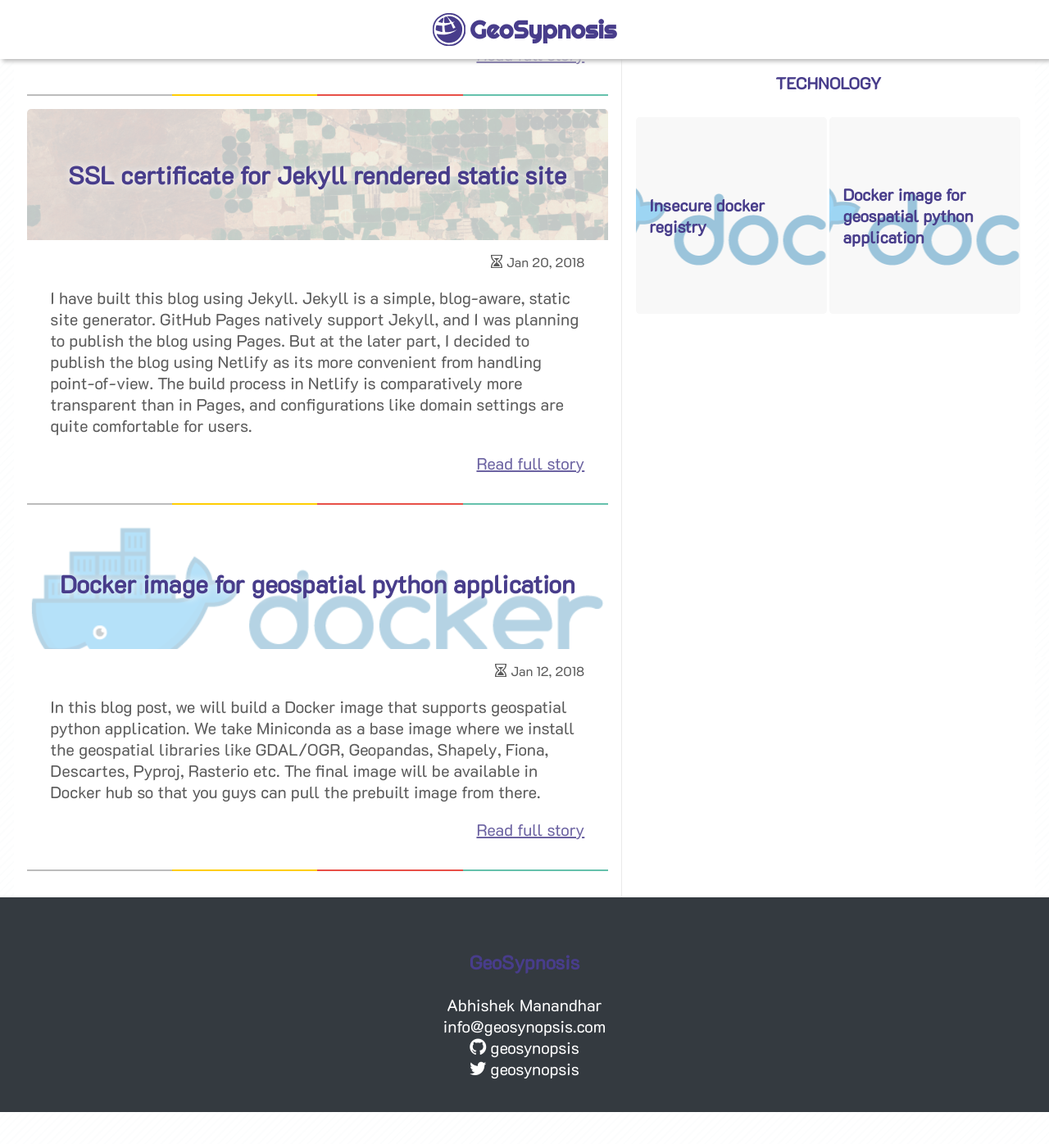
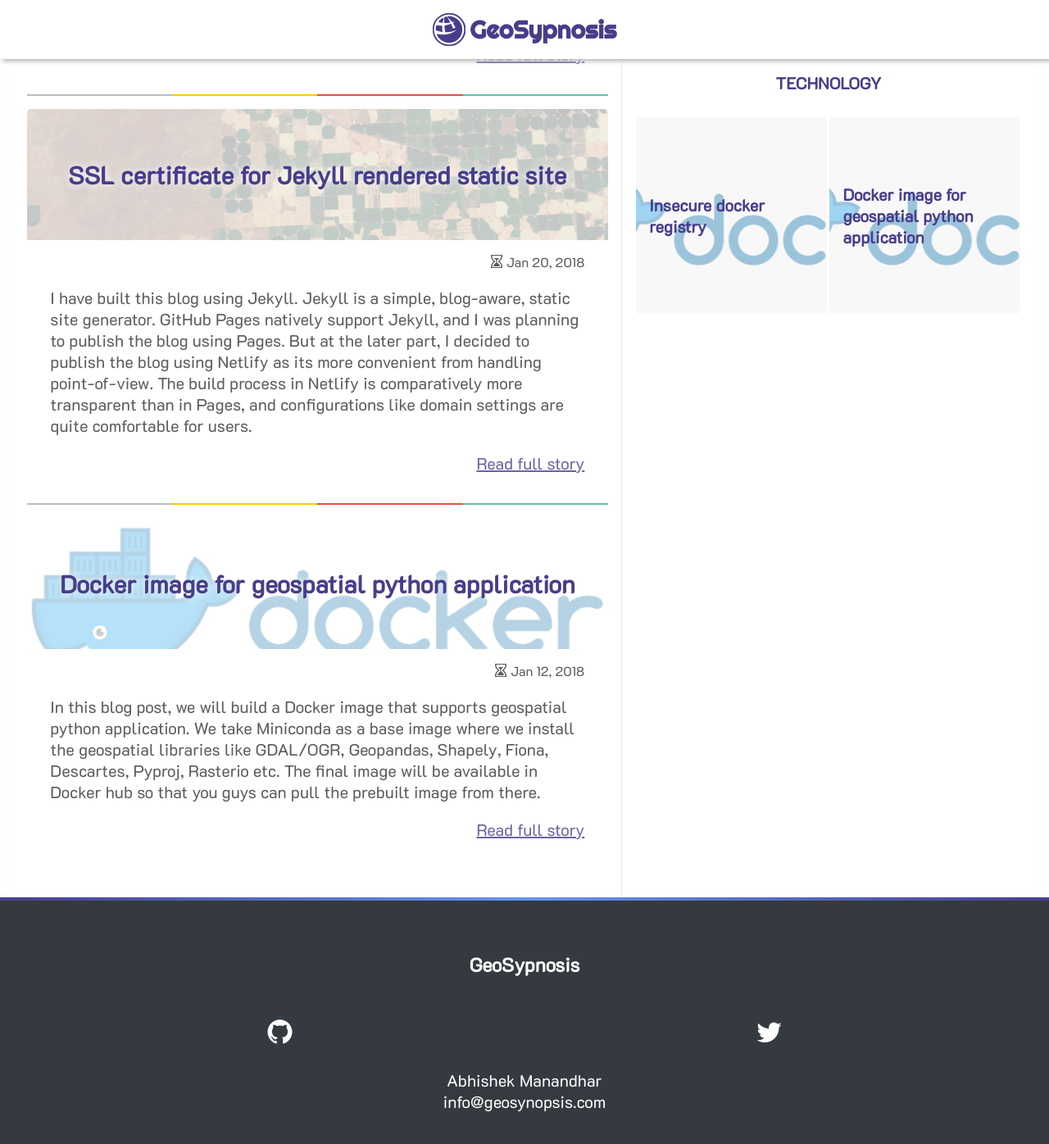
Before and after one commit to Geosynopsis/geosynopsis.github.io, a Jekyll site: the page built from index.html, in a window 1280 px wide and 1400 px high, scrolled down 1208 px. Shown: the top 1396 px of the window at 82% size. Built offline with Jekyll 4.4.1, drawn with Linux system fonts in a browser that asks for light colours; some web fonts are replaced; the list of posts is cut into pages by our own code; before the commit the page ends 2565 px from its top, so only the background shows below that.

Commit message:
WIP: update on footer border, footer style

```diff
--- a/_includes/footer.html
+++ b/_includes/footer.html
@@ -1,10 +1,33 @@
 <footer>
-    <div>
+    <div class="footer-section">
+        <div class="footer-title">
             <h3>
                 {{ site.title | escape }}
             </h3>
         </div>
+        <div class="footer-social-media">
+            {% if site.github_username %}
             <div>
+                <h2>
+                    <a href="https://github.com/{{ site.github_username }}">
+                        <i class="icon-github"></i>
+                    </a>
+                </h2>
+            </div>
+            {% endif %}
+
+            {% if site.twitter_username %}
+            <div>
+                <h2>
+                    <a href="https://twitter.com/{{ site.twitter_username }}">
+                        <i class="icon-twitter"></i>
+                    </a>
+                </h2>
+            </div>
+            {% endif %}
+        </div>
+    </div>
+    <div class="footer-section">
         <a href="{{'/about' | relative_url}}">
             {% if site.author %}
             {{ site.author | escape }}
@@ -12,27 +35,10 @@
             {{ site.title | escape }}
             {% endif %}
         </a>
-    </div>
         {% if site.email %}
         <div>
             <a href="mailto:{{ site.email }}">{{ site.email }}</a>
         </div>
         {% endif %}
-    {% if site.github_username %}
-    <div>
-        <a href="https://github.com/{{ site.github_username }}">
-            <i class="icon-github"></i>
-            {{site.github_username}}
-        </a>
     </div>
-    {% endif %}
-
-    {% if site.twitter_username %}
-    <div>
-        <a href="https://twitter.com/{{ site.twitter_username }}">
-            <i class="icon-twitter"></i>
-            {{site.twitter_username}}
-        </a>
-    </div>
-    {% endif %}
 </footer>
--- a/_sass/_containers.scss
+++ b/_sass/_containers.scss
@@ -2,8 +2,10 @@
 @import url("https://fonts.googleapis.com/css?family=K2D|Righteous&display=swap");
 
 // Variables declaration
-$brand-font-stack: "Righteous", cursive;
-$font-stack: "K2D", sans-serif;
+$brand-font-stack: "Righteous",
+cursive;
+$font-stack: "K2D",
+sans-serif;
 
 $font-primary: #333;
 $primary: darkslateblue;
@@ -60,12 +62,48 @@
   background: $footer-background;
   padding: $header-x-padding;
   text-align: center;
+  // Display settings
+  // display: flex;
+  // flex-direction: row;
+
+  // Footer border
+  border-style: solid;
+  border-image: linear-gradient(to right,
+      $primary,
+      cornflowerblue,
+      $primary) 1;
+  border-image-width: 0.3rem 0 0 0;
+
+  h1, h2, h3, h4, h5, h6 {
+    color: inherit;
+  }
 }
 
 footer a {
   color: inherit;
   text-decoration: none;
 }
+
+.footer-section {
+  align-items: flex-start;
+}
+.footer-social-media {
+  display: flex;
+  flex-direction: row;
+  justify-content: space-around;
+}
+
+// footer::after{
+//   background: linear-gradient(to right, #bcbcbc 25%, #ffcd02 25%, #ffcd02 50%, #e84f47 50%, #e84f47 75%, #65c1ac 75%);
+//   position: absolute;
+//   content: "";
+//   height: 0.1rem;
+//   right: 0;
+//   left: 0;
+//   bottom: 0;
+//   z-index: 1010;
+
+// }
 
 // Basics
 .width-100 {
@@ -244,6 +282,7 @@
 .card-border {
   padding-bottom: 1rem;
 }
+
 .card-border::before {
   background: linear-gradient(to right, #bcbcbc 25%, #ffcd02 25%, #ffcd02 50%, #e84f47 50%, #e84f47 75%, #65c1ac 75%);
   position: absolute;
@@ -253,6 +292,10 @@
   left: 0;
   bottom: 0;
   z-index: 1010;
+}
+
+.card-border:last-child::before{
+  display: none;
 }
 
 .card-with-shadow {
@@ -371,8 +414,7 @@
   text-align: right;
 }
 
-.post-excerpt {
-}
+.post-excerpt {}
 
 .pagination {
   width: 100%;
@@ -390,14 +432,14 @@
 .post img {
   width: 100%;
 }
+
 .post-title {
   position: relative;
   width: 100%;
 }
 
 .post-title:after {
-  background: linear-gradient(
-    to right,
+  background: linear-gradient(to right,
       #ff5e5b 0%,
       #ff5e5b 20%,
       #93a5ff 20%,
@@ -406,8 +448,7 @@
       #d8d8d8 60%,
       #00cecb 60%,
       #00cecb 80%,
-    #ffed66 80%
-  );
+      #ffed66 80%);
   position: absolute;
   content: "";
   height: 0.2rem;
```
Lines whose indentation alone changed are shown as unchanged.
